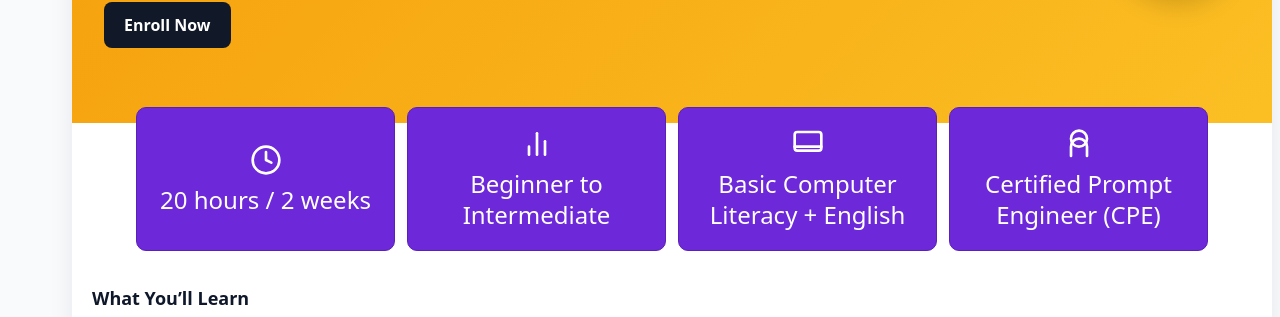
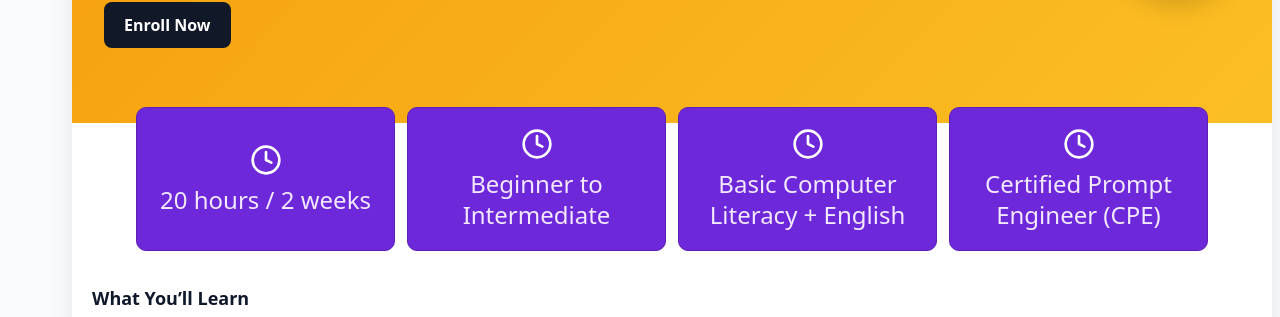
Before and after one commit to workiy-git/workiy-academy-ui, a React (Vite) app: page /course in a window 1280 px wide. Shown: the part 339-656 px from the top of the page. Built offline with nearby package versions, Linux system fonts and the light colour scheme.

Commit message:
changes done
changed

```diff
--- a/src/pages/Course.jsx
+++ b/src/pages/Course.jsx
@@ -279,38 +279,22 @@
                 </div>
 
                 <div style={styles.heroBadges}>
-                    <div
-                        style={hoveredBadge === 0 ? {...styles.badge, ...styles.badgeHover} : styles.badge}
-                        onMouseEnter={() => setHoveredBadge(0)}
-                        onMouseLeave={() => setHoveredBadge(null)}
-                    >
-                        <ClockIcon color="#ffffff" />
-                        <div>20 hours / 2 weeks</div>
-                    </div>
-                    <div
-                        style={hoveredBadge === 1 ? {...styles.badge, ...styles.badgeHover} : styles.badge}
-                        onMouseEnter={() => setHoveredBadge(1)}
-                        onMouseLeave={() => setHoveredBadge(null)}
-                    >
-                        <BarChartIcon color="#ffffff" />
-                        <div>Beginner to Intermediate</div>
-                    </div>
-                    <div
-                        style={hoveredBadge === 2 ? {...styles.badge, ...styles.badgeHover} : styles.badge}
-                        onMouseEnter={() => setHoveredBadge(2)}
-                        onMouseLeave={() => setHoveredBadge(null)}
-                    >
-                        <LaptopIcon color="#ffffff" />
-                        <div>Basic Computer Literacy + English</div>
-                    </div>
-                    <div
-                        style={hoveredBadge === 3 ? {...styles.badge, ...styles.badgeHover} : styles.badge}
-                        onMouseEnter={() => setHoveredBadge(3)}
-                        onMouseLeave={() => setHoveredBadge(null)}
-                    >
-                        <BadgeAwardIcon color="#ffffff" />
-                        <div>Certified Prompt Engineer (CPE)</div>
-                    </div>
+                    { [
+                        { label: "20 hours / 2 weeks", color: "#f3e8ff" },
+                        { label: "Beginner to Intermediate", color: "#f3e8ff" },
+                        { label: "Basic Computer Literacy + English", color: "#f3e8ff" },
+                        { label: "Certified Prompt Engineer (CPE)", color: "#f3e8ff" }
+                    ].map((badge, index) => (
+                        <div
+                            key={index}
+                            style={hoveredBadge === index ? {...styles.badge, ...styles.badgeHover} : styles.badge}
+                            onMouseEnter={() => setHoveredBadge(index)}
+                            onMouseLeave={() => setHoveredBadge(null)}
+                        >
+                            <ClockIcon color="#ffffff" />
+                            <div style={{ color: badge.color }}>{badge.label}</div>
+                        </div>
+                    )) }
                 </div>
 
                 <section style={styles.section}>
```
